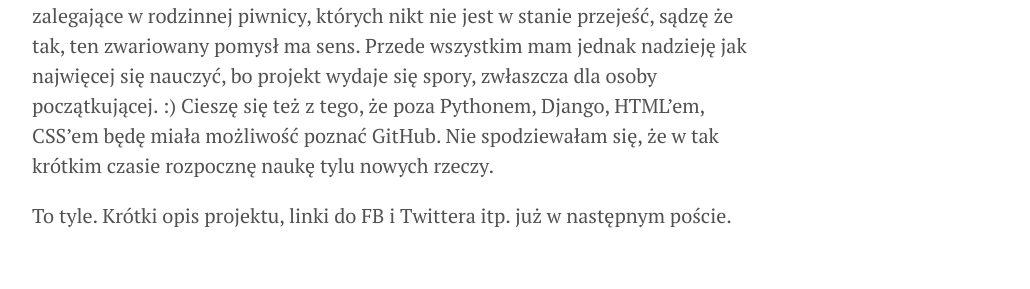
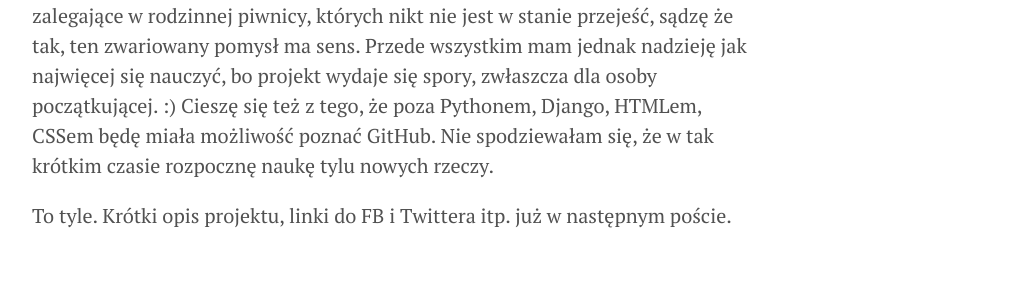
Before and after one commit to pumiko/pumiko.github.io, a Jekyll site: the page built from _posts/2016-02-12-czesc.markdown, in a window 1280 px wide. Shown: the part 726-1015 px from the top of the page, without its empty margins (248-1278 px from the left). Built offline with Jekyll 4.4.1, drawn with Linux system fonts in a browser that asks for light colours; nearby versions of some CDN libraries; comment, search, counter and statistics services are not loaded; some of the changed text lies outside the part shown.

Commit message:
Poprawka w slowkach

```diff
--- a/_posts/2016-02-12-czesc.markdown
+++ b/_posts/2016-02-12-czesc.markdown
@@ -13,6 +13,6 @@ To pierwsze zdanie skasowałam już wielokrotnie, zarówno na ekranie jak i w my
 Hej, mam na imię Magda, a to mój blog programistyczny. Założyłam go, żeby wziąć udział w konkursie #dajsiepoznac, do czego z kolei namówił mnie mój chłopak. Do tej pory napisałam kilka skryptów w R, głównie na potrzeby pracy magisterskiej i innych drobnych prac około-naukowych. Obecnie uczę się Pythona i Django, dlatego też projekt, nad którym zamierzam pracować w czasie trwania konkursu (a taże po nim) będzie oparty właśnie na nich.
 
 Chcę przygotować platformę do wymiany (sprzedaży, kupna) domowych przetworów. Tak, coś na kształt popularnych serwisów ogłoszeń lokalnych, ale z wyraźnym wyspecjalizowaniem. Czy to ma potencjał zaistnieć? Widząc słoiczki zalegające w rodzinnej piwnicy, których nikt nie jest w stanie przejeść, sądzę że tak, ten zwariowany pomysł ma sens. Przede wszystkim mam jednak nadzieję jak najwięcej się nauczyć, bo projekt wydaje się spory, zwłaszcza dla osoby początkującej. :)
-Cieszę się też z tego, że poza Pythonem, Django, HTML'em, CSS'em będę miała możliwość poznać GitHub. Nie spodziewałam się, że w tak krótkim czasie rozpocznę naukę tylu nowych rzeczy.
+Cieszę się też z tego, że poza Pythonem, Django, HTMLem, CSSem będę miała możliwość poznać GitHub. Nie spodziewałam się, że w tak krótkim czasie rozpocznę naukę tylu nowych rzeczy.
 
 To tyle. Krótki opis projektu, linki do FB i Twittera itp. już w następnym poście.
```
